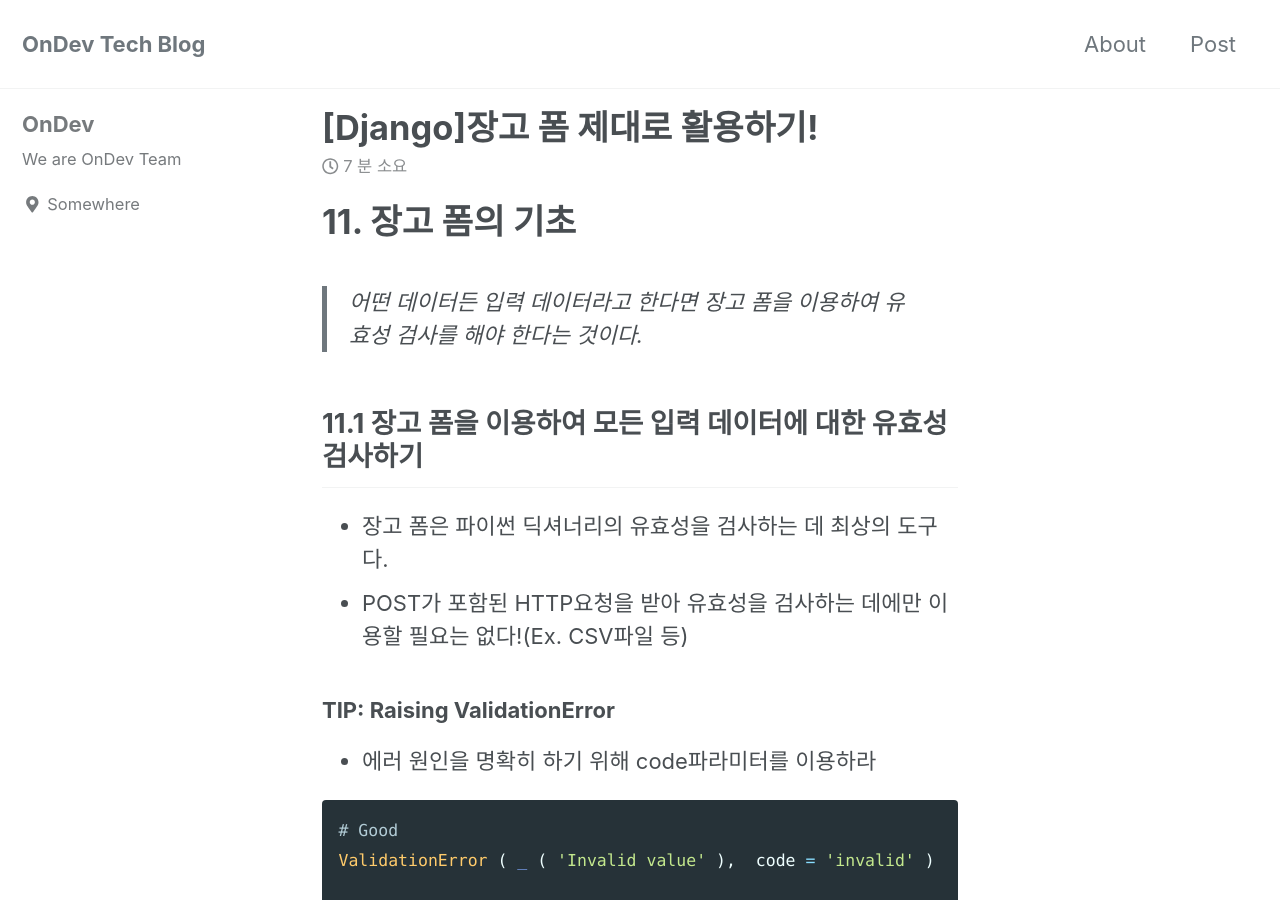
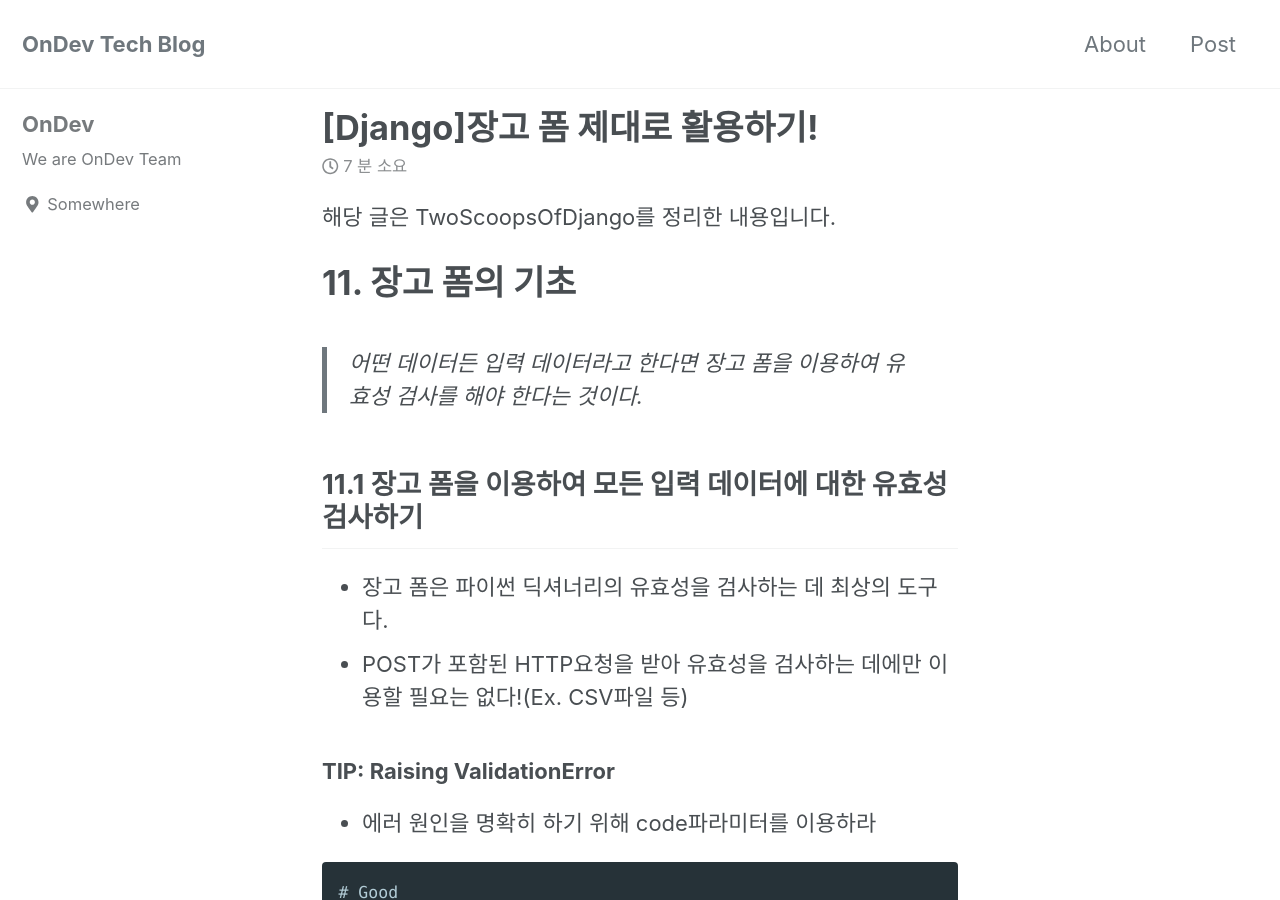
Before and after one commit to jucie15/jucie15.github.io, a Jekyll site: the page built from _posts/2019-12-12-two-scoops-11-12.summary.md, in a window 1280 px wide and 900 px high. Built offline with Jekyll 4.4.1, drawn with Linux system fonts in a browser that asks for light colours; cached includes are drawn as plain includes; nearby versions of some CDN libraries.

Commit message:
글 개선

```diff
--- a/_posts/2019-12-12-two-scoops-11-12.summary.md
+++ b/_posts/2019-12-12-two-scoops-11-12.summary.md
@@ -6,6 +6,8 @@ tags:
   - Django
   - Form
 ---
+
+해당 글은 TwoScoopsOfDjango를 정리한 내용입니다.
 
 # 11. 장고 폼의 기초
 
```
